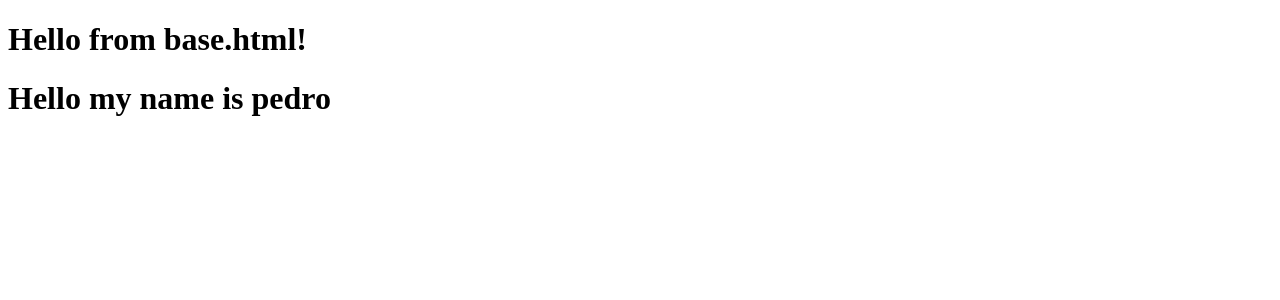
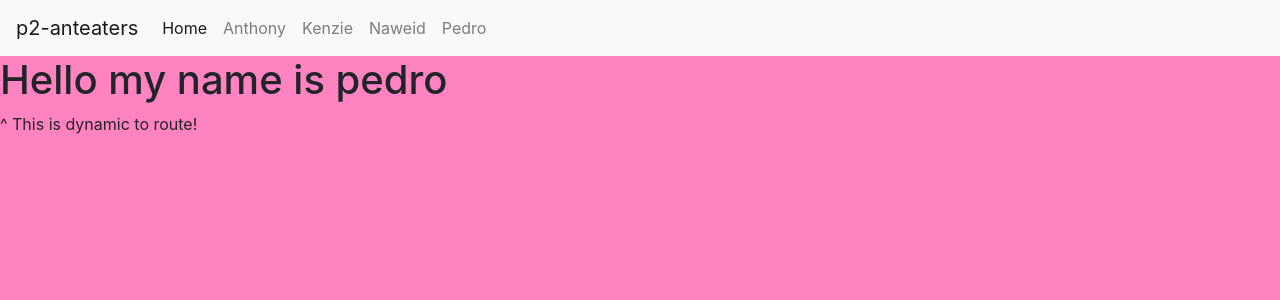
Before and after one commit to PedroBMedeiros/P2-Anteaters, a Flask app: page /pedro in a window 1280 px wide. Shown: the top 300 px of the page. Run offline with Flask 2, Linux system fonts and the light colour scheme; some libraries are stand-ins or nearby versions.

Commit message:
added minimal css

```diff
--- /dev/null
+++ b/static/styles.css
@@ -0,0 +1,3 @@
+body {
+background-color:#ff82c1;
+}
--- a/templates/Introduction.html
+++ b/templates/Introduction.html
@@ -2,4 +2,5 @@
 
 {% block content %}
 <h1>Hello my name is {{name}}</h1>
+<p>^ This is dynamic to route!</p>
 {% endblock %}
--- a/templates/base.html
+++ b/templates/base.html
@@ -1,11 +1,37 @@
 <!DOCTYPE html>
 <html lang="en">
 <head>
+    <link rel="stylesheet" href="https://stackpath.bootstrapcdn.com/bootstrap/4.5.2/css/bootstrap.min.css">
+    <link rel="stylesheet" href="../static/styles.css">
     <meta charset="UTF-8">
     <title>Title</title>
 </head>
 <body>
-<h1>Hello from base.html!</h1>
+<nav class="navbar navbar-expand-lg navbar-light bg-light">
+    <a class="navbar-brand" href="/">p2-anteaters</a>
+    <button class="navbar-toggler" type="button" data-toggle="collapse" data-target="#navbarNavDropdown" aria-controls="navbarNavDropdown" aria-expanded="false" aria-label="Toggle navigation">
+        <span class="navbar-toggler-icon"></span>
+    </button>
+    <div class="collapse navbar-collapse" id="navbarNavDropdown">
+        <ul class="navbar-nav">
+            <li class="nav-item active">
+                <a class="nav-link" href="/">Home <span class="sr-only">(current)</span></a>
+            </li>
+            <li class="nav-item">
+                <a class="nav-link" href="/anthony">Anthony</a>
+            </li>
+            <li class="nav-item">
+                <a class="nav-link" href="/kenzie">Kenzie</a>
+            </li>
+            <li class="nav-item">
+                <a class="nav-link" href="/naweid">Naweid</a>
+            </li>
+            <li class="nav-item">
+                <a class="nav-link" href="/pedro">Pedro</a>
+            </li>
+        </ul>
+    </div>
+</nav>
     {% block content %}
 {% endblock %}
 </body>
```
Also changed, not shown: templates/index.html (+2 -18 lines).
